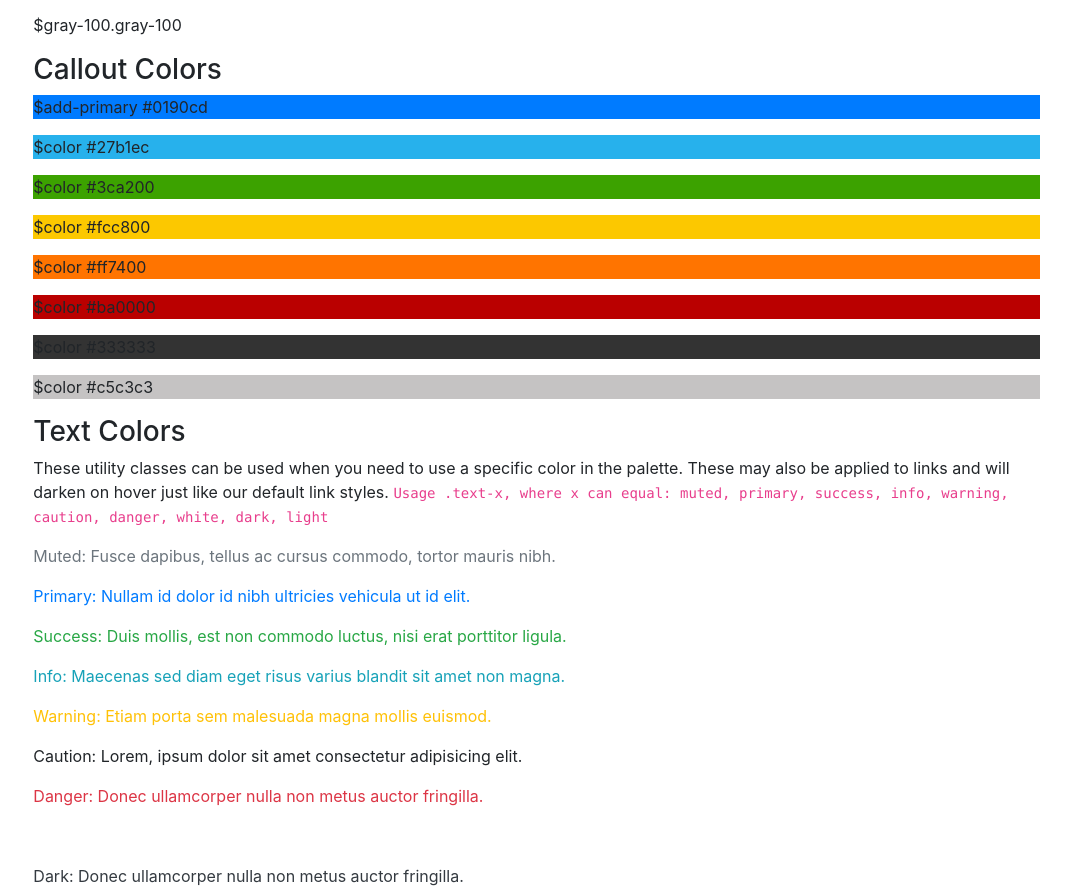
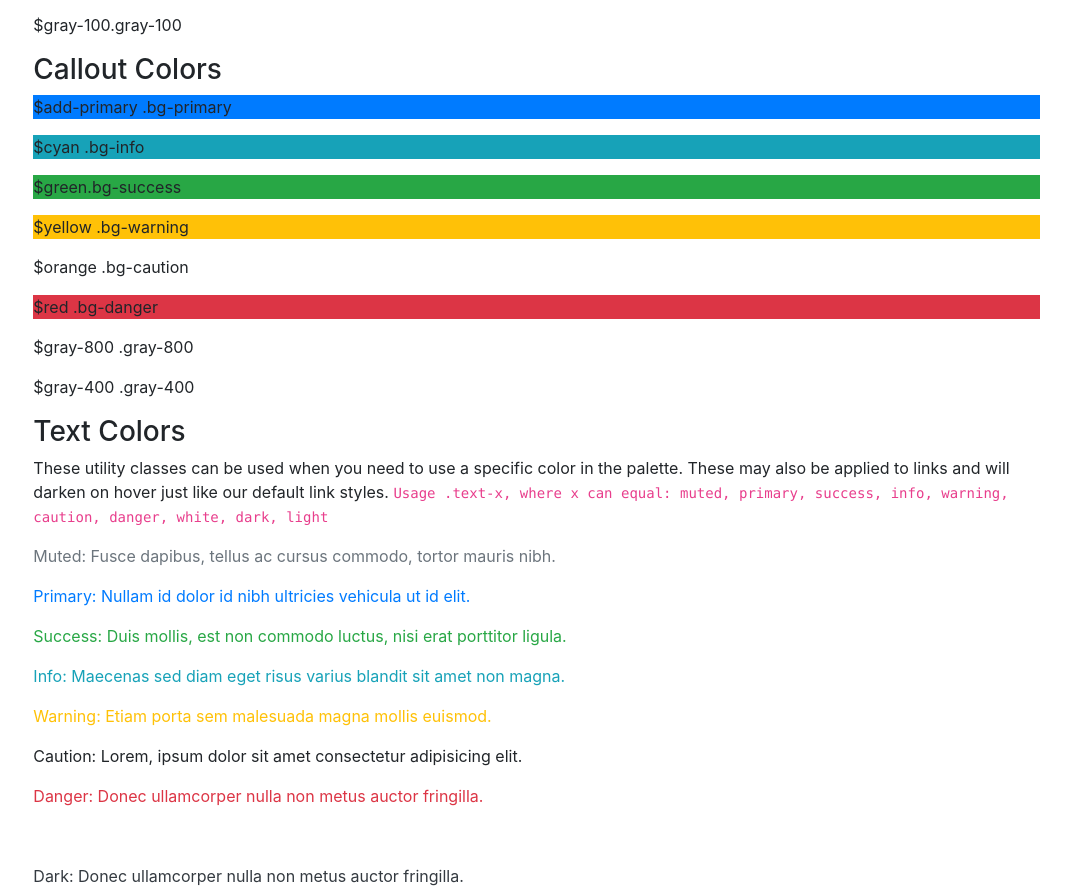
Before and after one commit to autodatadirect/add-style, a website: page src/colors.html in a window 1280 px wide. Shown: the part 1322-2214 px from the top of the page, without its empty margins (210-1280 px from the left). Drawn offline with nearby package versions, Linux system fonts and the light colour scheme; files that its build step writes are made by us from their sources.

Commit message:
gen mod and cleanup

```diff
--- a/src/colors.html
+++ b/src/colors.html
@@ -226,63 +226,63 @@
           <div class="swatchbox light">
             <div class="swatch bg-primary">
               <p>
-                <span class="swatchTitle">$add-primary</span> #0190cd
+                <span class="swatchTitle">$add-primary</span> .bg-primary
               </p>
             </div>
           </div>
 
           <div class="swatchbox">
-            <div class="swatch" style="background-color: #27b1ec;">
+            <div class="swatch bg-info">
               <p>
-                <span class="swatchTitle">$color</span> #27b1ec
+                <span class="swatchTitle">$cyan</span> .bg-info
               </p>
             </div>
           </div>
 
           <div class="swatchbox">
-            <div class="swatch" style="background-color: #3ca200;">
+            <div class="swatch bg-success">
               <p>
-                <span class="swatchTitle">$color</span> #3ca200
+                <span class="swatchTitle">$green</span>.bg-success
               </p>
             </div>
           </div>
 
           <div class="swatchbox">
-            <div class="swatch" style="background-color: #fcc800;">
+            <div class="swatch bg-warning">
               <p>
-                <span class="swatchTitle">$color</span> #fcc800
+                <span class="swatchTitle">$yellow</span> .bg-warning
               </p>
             </div>
           </div>
 
           <div class="swatchbox">
-            <div class="swatch" style="background-color: #ff7400;">
+            <div class="swatch bg-caution">
               <p>
-                <span class="swatchTitle">$color</span> #ff7400
+                <span class="swatchTitle">$orange</span> .bg-caution
               </p>
             </div>
           </div>
 
           <div class="swatchbox light">
-            <div class="swatch" style="background-color: #ba0000;">
+            <div class="swatch bg-danger">
               <p>
-                <span class="swatchTitle">$color</span> #ba0000
+                <span class="swatchTitle">$red</span> .bg-danger
               </p>
             </div>
           </div>
 
           <div class="swatchbox light">
-            <div class="swatch" style="background-color: #333333;">
+            <div class="swatch bg-gray-800">
               <p>
-                <span class="swatchTitle">$color</span> #333333
+                <span class="swatchTitle">$gray-800</span> .gray-800
               </p>
             </div>
           </div>
 
           <div class="swatchbox">
-            <div class="swatch" style="background-color: #c5c3c3;">
+            <div class="swatch bg-gray-400">
               <p>
-                <span class="swatchTitle">$color</span> #c5c3c3
+                <span class="swatchTitle">$gray-400</span> .gray-400
               </p>
             </div>
           </div>
--- a/src/scss/_color_variables.scss
+++ b/src/scss/_color_variables.scss
@@ -17,7 +17,7 @@ $gray-900: #191919 !default;
 $add-primary:   #0190cd !default;
 $light-blue:    #a8e5ff !default;
 $sky-blue:      #76d6ff !default;
-$bright-blue:   #27b1ec !default;
+$cyan:          #27b1ec !default;
 $country-blue:  #016895 !default;
 $dark-blue:     #01364d !default;
 $midnight-blue: #00121a !default;
@@ -29,7 +29,7 @@ $text-muted:    $gray-400 !default;
 
 $blue-100: #a8e5ff !default;
 $blue-200: #76d6ff !default;
-$blue-300: #27b1ec !default;
+$blue-300: $cyan !default;
 $blue-400: $add-primary !default;
 $blue-500: #016895 !default;
 $blue-600: #01364d !default;
@@ -74,7 +74,7 @@ $theme-colors: (
   primary: $add-primary,
   secondary: $gray-500,
   success: $green,
-  info: $bright-blue,
+  info: $cyan,
   warning: $yellow,
   caution: $orange,
   danger: $red,
```
Also changed, not shown: src/fonts.html (+10 -10 lines).
